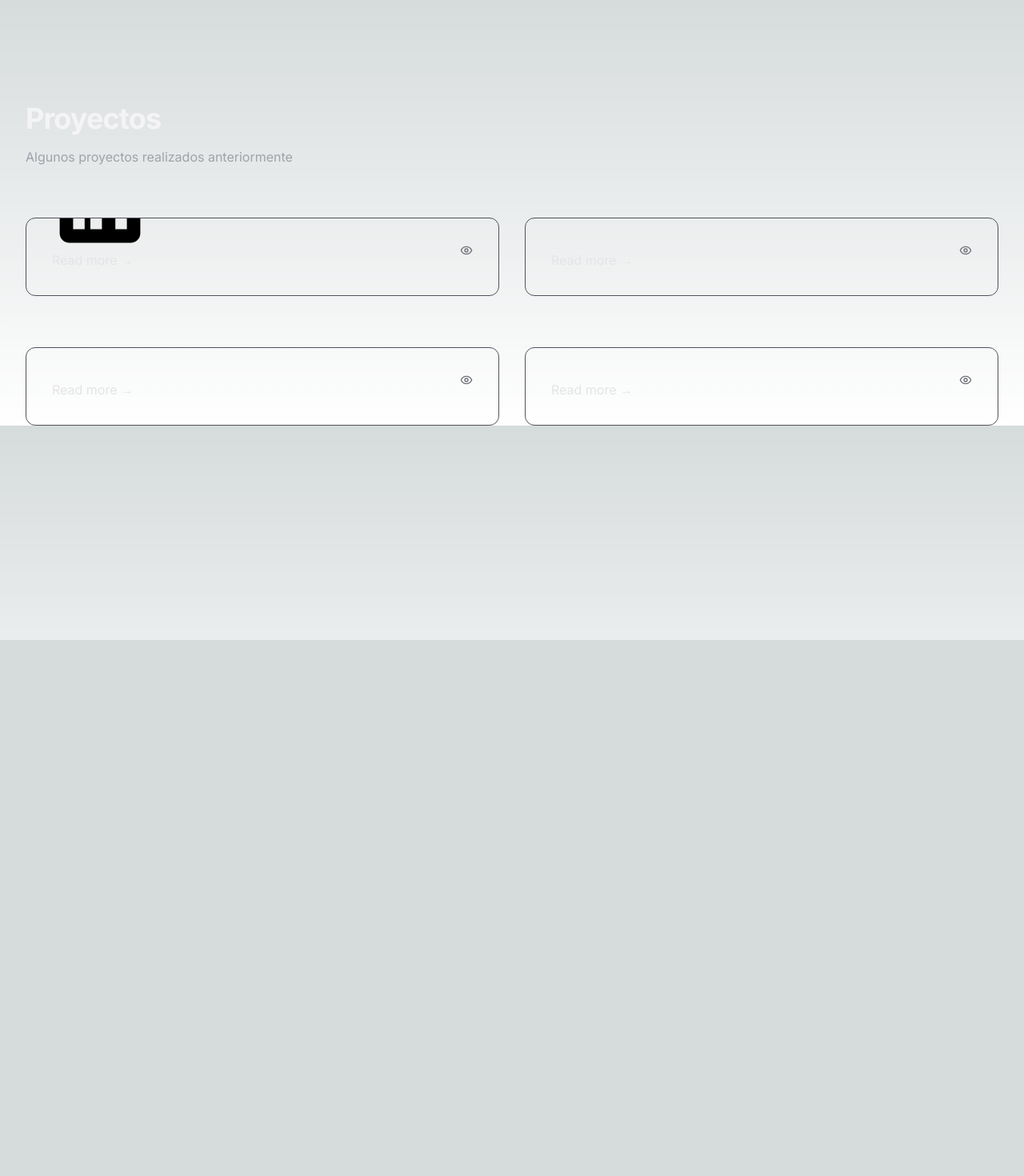
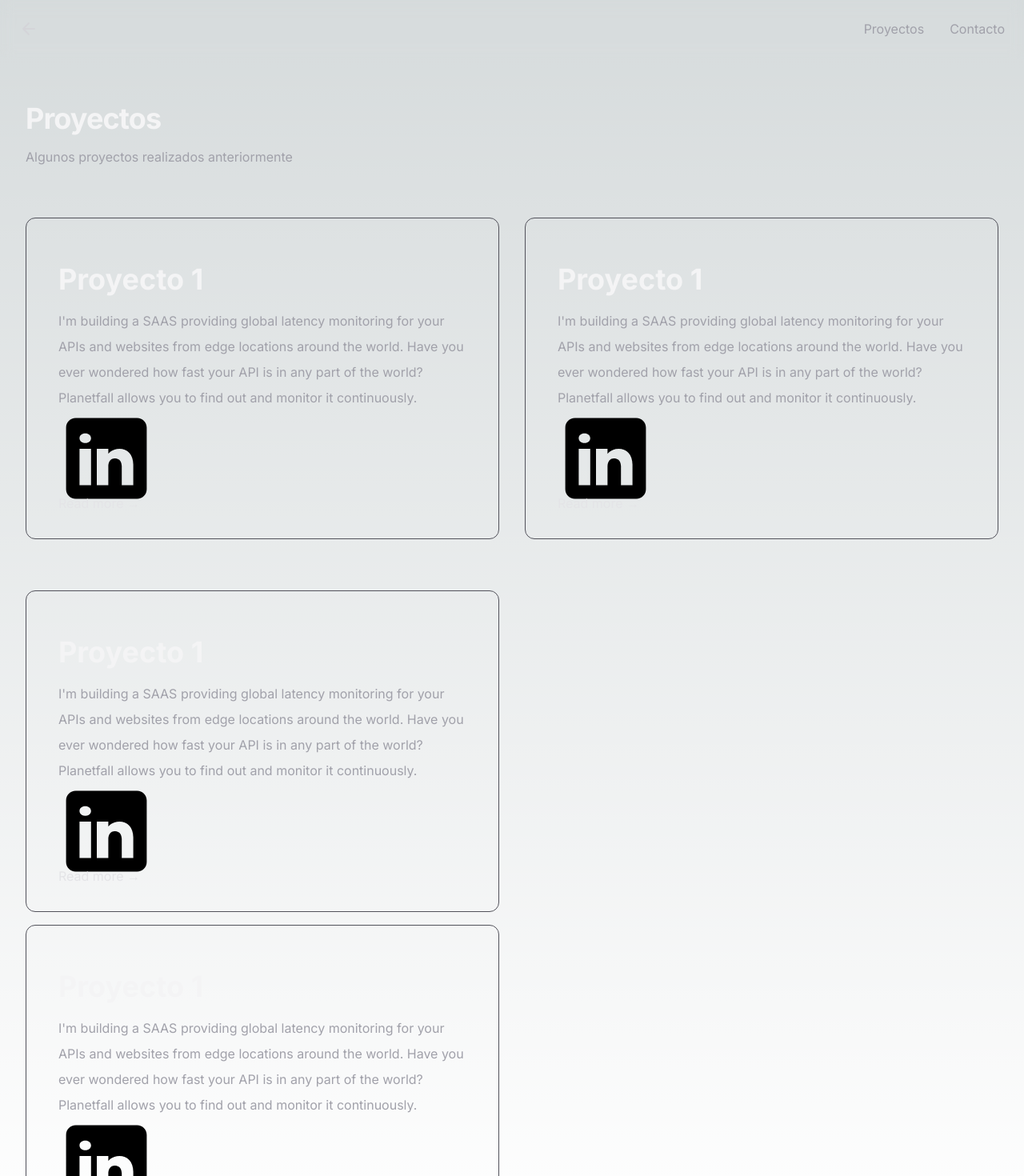
Before and after one commit to niFrizP/proyecto-git, a Next.js app: page /pages/proyectos in a window 1280 px wide. Shown: the top 1470 px of the page at 80% size. Before the commit the page ends 800 px from the top, so only its background shows below. Built offline with nearby package versions, Linux system fonts and the light colour scheme.

Commit message:
mejoras proyectos

```diff
--- a/src/app/pages/proyectos/page.tsx
+++ b/src/app/pages/proyectos/page.tsx
@@ -2,13 +2,28 @@ import Image from 'next/image'
 import { Card } from '../../components/card';
 import React from 'react'
 import Link from 'next/link';
-import { Eye } from 'lucide-react';
 
 
 
 
 export default function Page() {
 	return (
+		<><header>
+			<div className="fixed inset-x-0 top-0 z-50 backdrop-blur  duration-200 border-b  bg-zinc-900/0 border-transparent">
+				<div className="container flex flex-row-reverse items-center justify-between p-6 mx-auto">
+					<div className="flex justify-between gap-8">
+						<a className="duration-200 text-zinc-400 hover:text-zinc-100" href="/pages/proyectos">Proyectos</a>
+						<a className="duration-200 text-zinc-400 hover:text-zinc-100" href="/pages/contacto">Contacto</a>
+					</div>
+					<a className="duration-200 text-zinc-300 hover:text-zinc-100" href="/">
+						<svg xmlns="http://www.w3.org/2000/svg" width="24" height="24" viewBox="0 0 24 24" fill="none" stroke="currentColor" stroke-width="2" stroke-linecap="round" stroke-linejoin="round" className="w-6 h-6 ">
+							<line x1="19" x2="5" y1="12" y2="12"></line>
+							<polyline points="12 19 5 12 12 5"></polyline>
+						</svg>
+					</a>
+				</div>
+			</div>
+		</header>
 			<div className="px-6 pt-16 mx-auto space-y-8 max-w-7xl lg:px-8 md:space-y-16 md:pt-24 lg:pt-32">
 				<div className="max-w-2xl xl-auto lg:mx-0">
 					<h2 className="text-3xl font-bold tracking-tight text-zinc-100 sm:text-4xl">
@@ -23,123 +38,97 @@ export default function Page() {
 				<div className="grid grid-col-auto gap-8 mx-auto lg:grid-cols-2 ">
 					<Card>
 						<Link href={`https://github.com/niFrizP/nextjs-portfolio-pageview-counter/blob/main/app/projects/page.tsx`}>
-							<article className="relative w-full h-full p-4 md:p-8">
-								<div className="flex items-center justify-between gap-2">
-									<div className="text-xs text-zinc-100">
-									</div>
-									<span className="flex items-center gap-1 text-xs text-zinc-500">
-										<Eye className="w-4 h-4" />{" "}
-									</span>
-								</div>
-
-								<h2	id="featured-post"className="mt-4 text-3xl font-bold text-zinc-100 group-hover:text-white sm:text-4xl font-display"></h2>
-								<p className="mt-4 leading-8 duration-150 text-zinc-400 group-hover:text-zinc-300">
-								</p>
-								<div className="absolute bottom-4 md:bottom-8">
-                  <h2>Proyecto 1</h2>
+							<div className='relative w-full h-full p-4 md:p-10'>
+								<h2 id="featured-post" className="mt-4 text-3xl font-bold text-zinc-100 group-hover:text-white sm:text-4xl font-display">Proyecto 1</h2>
+								<p className="mt-4 leading-8 duration-150 text-zinc-400 group-hover:text-zinc-300">I'm building a SAAS providing global latency monitoring for your APIs and websites from edge locations around the world. Have you ever wondered how fast your API is in any part of the world? Planetfall allows you to find out and monitor it continuously.</p>
 								<Image
 									className="relative dark:drop-shadow-[0_0_0.3rem_#DCE1EA] dark:invert "
 									src="/linkedin.svg"
 									alt="Next.js Logo"
 									width={120}
 									height={70}
-                    priority
-                  />
-									<p className="hidden text-zinc-200 hover:text-zinc-50 lg:block">
-										Read more <span aria-hidden="true">&rarr;</span>
+									priority />
+								<div className="absolute bottom-4 md:bottom-8">
+									<p className="hidden text-zinc-200 hover:text-zinc-50 lg:block">Read more <span aria-hidden="true">→</span>
 									</p>
 								</div>
-							</article>
+							</div>
 						</Link>
 					</Card>
 
 					<div className="flex flex-col w-full gap-8 mx-auto border-t border-gray-900/10 lg:mx-0 lg:border-t-0 ">
 						<Card>
-              <Link href={`#`}>
-							<article className="relative w-full h-full p-4 md:p-8">
-								<div className="flex items-center justify-between gap-2">
-									<div className="text-xs text-zinc-100">
-									</div>
-									<span className="flex items-center gap-1 text-xs text-zinc-500">
-										<Eye className="w-4 h-4" />{" "}
-									</span>
-								</div>
-
-								<h2
-									id="featured-post"
-									className="mt-4 text-3xl font-bold text-zinc-100 group-hover:text-white sm:text-4xl font-display"
-								>
-								</h2>
-								<p className="mt-4 leading-8 duration-150 text-zinc-400 group-hover:text-zinc-300">
-								</p>
+							<Link href={`https://github.com/niFrizP/nextjs-portfolio-pageview-counter/blob/main/app/projects/page.tsx`}>
+								<div className='relative w-full h-full p-4 md:p-10'>
+									<h2 id="featured-post" className="mt-4 text-3xl font-bold text-zinc-100 group-hover:text-white sm:text-4xl font-display">Proyecto 1</h2>
+									<p className="mt-4 leading-8 duration-150 text-zinc-400 group-hover:text-zinc-300">I'm building a SAAS providing global latency monitoring for your APIs and websites from edge locations around the world. Have you ever wondered how fast your API is in any part of the world? Planetfall allows you to find out and monitor it continuously.</p>
+									<p></p>
+									<Image
+										className="relative dark:drop-shadow-[0_0_0.3rem_#DCE1EA] dark:invert "
+										src="/linkedin.svg"
+										alt="Next.js Logo"
+										width={120}
+										height={70}
+										priority />
+									<p></p>
 									<div className="absolute bottom-4 md:bottom-8">
-									<p className="hidden text-zinc-200 hover:text-zinc-50 lg:block">
-										Read more <span aria-hidden="true">&rarr;</span>
+										<p className="hidden text-zinc-200 hover:text-zinc-50 lg:block">Read more <span aria-hidden="true">→</span>
 										</p>
 									</div>
-							</article>
+								</div>
 							</Link>
 						</Card>
 					</div>
 				</div>
-				<div className="grid grid-cols-1 gap-8 mx-auto lg:grid-cols-2 ">
+				<div className="grid grid-cols-1 gap-8 mx-auto lg:grid-cols-2  ">
 					<div className="grid grid-cols-1 gap-4">
 						<Card>
-              <Link href={`#`}>
-                <article className="relative w-full h-full p-4 md:p-8">
-                  <div className="flex items-center justify-between gap-2">
-                    <div className="text-xs text-zinc-100">
-                    </div>
-                    <span className="flex items-center gap-1 text-xs text-zinc-500">
-                      <Eye className="w-4 h-4" />{" "}
-                    </span>
-                  </div>
-
-                  <h2
-                    id="featured-post"
-                    className="mt-4 text-3xl font-bold text-zinc-100 group-hover:text-white sm:text-4xl font-display"
-                  >
-                  </h2>
-                  <p className="mt-4 leading-8 duration-150 text-zinc-400 group-hover:text-zinc-300">
-                  </p>
+							<Link href={`https://github.com/niFrizP/nextjs-portfolio-pageview-counter/blob/main/app/projects/page.tsx`}>
+								<div className='relative w-full h-full p-4 md:p-10'>
+									<h2 id="featured-post" className="mt-4 text-3xl font-bold text-zinc-100 group-hover:text-white sm:text-4xl font-display">Proyecto 1</h2>
+									<p className="mt-4 leading-8 duration-150 text-zinc-400 group-hover:text-zinc-300">I'm building a SAAS providing global latency monitoring for your APIs and websites from edge locations around the world. Have you ever wondered how fast your API is in any part of the world? Planetfall allows you to find out and monitor it continuously.</p>
+									<p></p>
+									<Image
+										className="relative dark:drop-shadow-[0_0_0.3rem_#DCE1EA] dark:invert "
+										src="/linkedin.svg"
+										alt="Next.js Logo"
+										width={120}
+										height={70}
+										priority />
+									<p></p>
 									<div className="absolute bottom-4 md:bottom-8">
-                    <p className="hidden text-zinc-200 hover:text-zinc-50 lg:block">
-                      Read more <span aria-hidden="true">&rarr;</span>
+										<p className="hidden text-zinc-200 hover:text-zinc-50 lg:block">Read more <span aria-hidden="true">→</span>
 										</p>
 									</div>
-                </article>
+								</div>
 							</Link>
 						</Card>
-					</div>
-					<div className="grid grid-cols-1 gap-4">
+
+						<div className="flex flex-col w-full gap-8 mx-auto border-t border-gray-900/10 lg:mx-0 lg:border-t-0 ">
 							<Card>
-                  <Link href={`#`}>
-                <article className="relative w-full h-full p-4 md:p-8">
-                  <div className="flex items-center justify-between gap-2">
-                    <div className="text-xs text-zinc-100">
-                    </div>
-                    <span className="flex items-center gap-1 text-xs text-zinc-500">
-                      <Eye className="w-4 h-4" />{" "}
-                    </span>
-                  </div>
-
-                  <h2
-                    id="featured-post"
-                    className="mt-4 text-3xl font-bold text-zinc-100 group-hover:text-white sm:text-4xl font-display"
-                  >
-                  </h2>
-                  <p className="mt-4 leading-8 duration-150 text-zinc-400 group-hover:text-zinc-300">
-                  </p>
+								<Link href={`https://github.com/niFrizP/nextjs-portfolio-pageview-counter/blob/main/app/projects/page.tsx`}>
+									<div className='relative w-full h-full p-4 md:p-10'>
+										<h2 id="featured-post" className="mt-4 text-3xl font-bold text-zinc-100 group-hover:text-white sm:text-4xl font-display">Proyecto 1</h2>
+										<p className="mt-4 leading-8 duration-150 text-zinc-400 group-hover:text-zinc-300">I'm building a SAAS providing global latency monitoring for your APIs and websites from edge locations around the world. Have you ever wondered how fast your API is in any part of the world? Planetfall allows you to find out and monitor it continuously.</p>
+										<p></p>
+										<Image
+											className="relative dark:drop-shadow-[0_0_0.3rem_#DCE1EA] dark:invert "
+											src="/linkedin.svg"
+											alt="Next.js Logo"
+											width={120}
+											height={70}
+											priority />
+										<p></p>
 										<div className="absolute bottom-4 md:bottom-8">
-                    <p className="hidden text-zinc-200 hover:text-zinc-50 lg:block">
-                      Read more <span aria-hidden="true">&rarr;</span>
+											<p className="hidden text-zinc-200 hover:text-zinc-50 lg:block">Read more <span aria-hidden="true">→</span>
 											</p>
 										</div>
-                </article>
+									</div>
 								</Link>
 							</Card>
 						</div>
 					</div>
 				</div>
+			</div></>
 	)
 }
```
Lines whose indentation alone changed are shown as unchanged.
